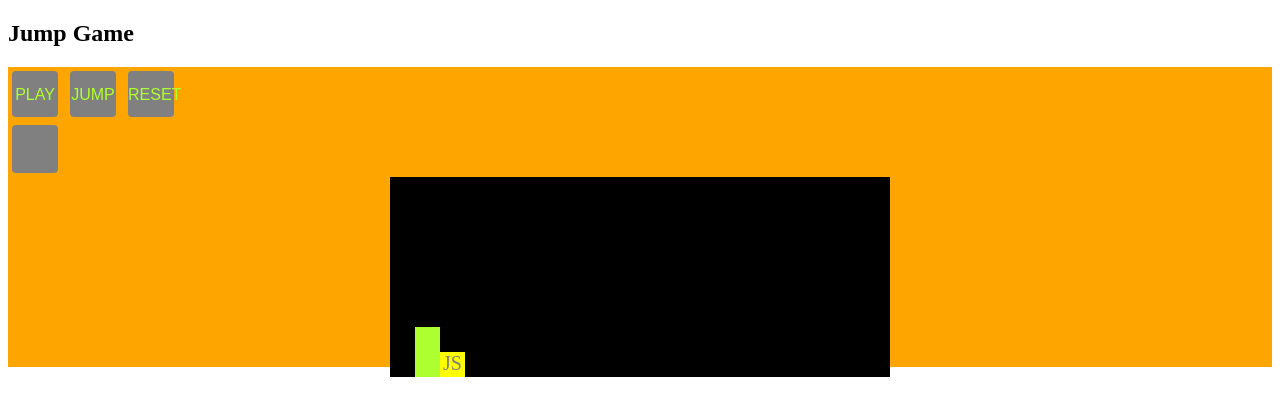
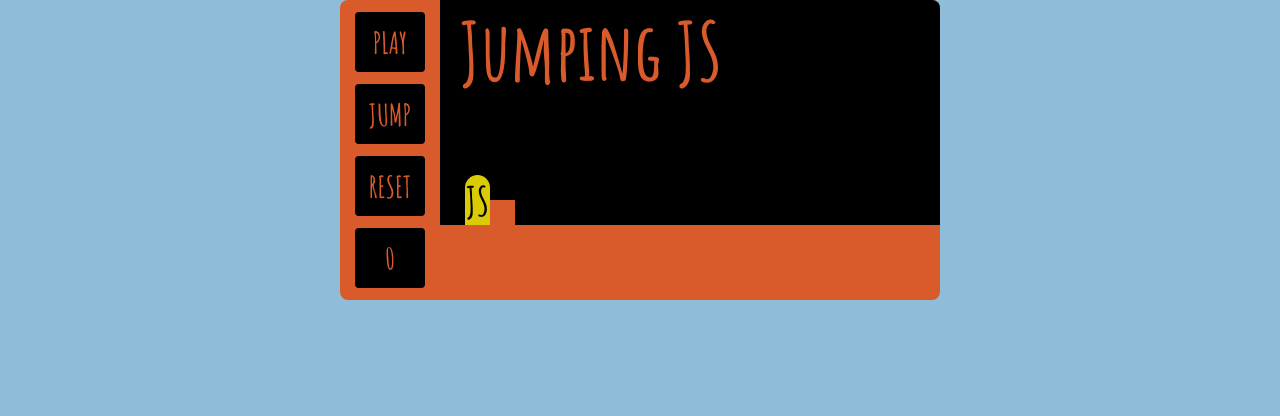
Before and after one commit to kamilMalinowski/game-jumpingJS, a website: page index.html in a window 1280 px wide. Both pictures are taken after a click on the button "PLAY". Drawn offline with Linux system fonts and the light colour scheme.

Commit message:
feat: update styles and js

```diff
--- a/index.html
+++ b/index.html
@@ -8,23 +8,21 @@
   </head>
   <body>
     <!--GAME-->
-    <main class="main">
-      <section class="notes">
-        <h2 class="notes__title">Jump Game</h2>
     <div class="jumpGame jumpGame--js">
       <div class="jumpGame-menu">
         <button class="jumpGame-menu__button play--js">PLAY</button>
         <button class="jumpGame-menu__button jump--js">JUMP</button>
         <button class="jumpGame-menu__button reset--js">RESET</button>
-            <div class="jumpGame-menu__score score--js"></div>
+        <button class="jumpGame-menu__button score--js">0</button>
       </div>
+      <div class="jumpGame-wrapper">
         <div class="jumpGame-area area--js">
-            <div class="jumpGame-area__sprite sprite--js"></div>
-            <div class="jumpGame-area__js js--js">JS</div>
+          <div class="jumpGame-area__sprite sprite--js">JS</div>
+          <div class="jumpGame-area__js js--js"></div>
+        </div>
+        <h2 class="jumpGame-wrapper__title">Jumping JS</h2>
       </div>
     </div>
-      </section>
-    </main>
     <script src="index.js"></script>
   </body>
 </html>
--- a/index.js
+++ b/index.js
@@ -16,6 +16,8 @@ const jump = document.querySelector(".jump--js");
 const sprite = document.querySelector(".sprite--js");
 const js = document.querySelector(".js--js");
 
+const score = document.querySelector(".score--js");
+
 //buttons
 //1. play
 
@@ -24,21 +26,25 @@ play.addEventListener("click", () => {
   const area = document.querySelector(".area--js");
   if (isOff) {
     area.style.display = "none";
-
     isOff = false;
   } else {
-    area.style.display = "block";
-    isOff = true;
+    setTimeout(() => {
+      area.style.display = "block";
+      isOff = true;
+    }, 800);
   }
 });
 
 //2. jump
-jump.addEventListener("click", () => {
-  if (sprite) {
+jump.addEventListener("click", (e) => {
+  if (e) {
     sprite.classList.add("animation");
+    score.innerHTML++;
   }
+
   setTimeout(() => {
     sprite.classList.remove("animation");
+
   }, 400);
 });
 
--- a/style.scss
+++ b/style.scss
@@ -1,51 +1,116 @@
+@import url("https://fonts.googleapis.com/css2?family=Amatic+SC:wght@400;700&display=swap");
+
+//colors:
+$orange: #d95a2b;
+$darkOrange: #8c4c35;
+
+$yellow: #d9cb04;
+$darkYellow: #d9b504;
+
+$blue: #8fbdd9;
+
+body {
+  background: $blue;
+  padding: 0;
+  margin: 0;
+}
+
 .jumpGame {
+  margin: 0 auto;
+  padding: 0;
   height: 300px;
-  background: orange;
+  max-width: 600px;
+
+  font-family: "Amatic SC", cursive;
+  display: flex;
+  justify-content: center;
+  align-items: center;
 }
 
 .jumpGame-menu {
+  display: flex;
+  justify-content: space-evenly;
+  align-items: center;
+  flex-direction: column;
+  background: $orange;
+  width: 100px;
+  height: 300px;
+  margin: 0;
+  padding: 0;
+  border-top-left-radius: 8px;
+  border-bottom-left-radius: 8px;
+
   &__button {
-    width: 46px;
-    height: 46px;
     border-radius: 4px;
-    margin: 4px;
+    transition: 0.25s;
+    display: block;
+    font-family: "Amatic SC", cursive;
+    width: 70px;
+    height: 60px;
     border: none;
     cursor: pointer;
     text-align: center;
-    padding: 2px 0 0 0;
-    font-size: 16px;
-    background: grey;
-    color: greenyellow;
+    font-size: 30px;
+    font-weight: 700;
+    background: black;
+    color: $orange;
+    transform: scale(1);
+    outline: none;
+    &:hover {
+      color: $darkYellow;
+    }
+    &:active {
+      transform: scale(0.9);
+
+      color: $yellow;
+    }
   }
-  &__score {
-    width: 46px;
-    height: 46px;
-    border-radius: 4px;
-    margin: 4px;
-    border: none;
-    cursor: pointer;
+}
+
+.jumpGame-wrapper {
+  border-top-right-radius: 8px;
+  border-bottom-right-radius: 8px;
+  position: relative;
+  background: $orange;
+  width: 500px;
+  height: 300px;
+  display: block;
+  margin: 0;
+  padding: 0;
+  &__title {
+    position: absolute;
     text-align: center;
-    padding: 2px 0 0 0;
-    font-size: 16px;
-    background: gray;
-    color: greenyellow;
+    margin: 0;
+    padding: 0;
+    left: 20px;
+    top: 0;
+    font-size: 80px;
+    color: $orange;
   }
 }
 
 .jumpGame-area {
+  border-top-right-radius: 8px;
+  transition: 2s;
   width: 500px;
   height: 200px;
   margin: 0 auto;
   padding: 0;
+  padding-top:25px;
   background: black;
   display: none;
   &__sprite {
+    border-top-right-radius: 16px;
+    border-top-left-radius: 16px;
     width: 25px;
     height: 50px;
-    background: greenyellow;
+    background: #d9cb04;
     position: relative;
     top: 150px;
     left: 25px;
+    text-align: center;
+    font-weight: 700;
+    font-size: 40px;
   }
   &__js {
     padding: 0;
@@ -56,7 +121,7 @@
     text-align: center;
     color: gray;
     font-size: 20px;
-    background-color: yellow;
+    background-color: #d95a2b;
     position: relative;
     top: 125px;
     left: 0;
```
Also changed, not shown: style.css. Lines whose indentation alone changed are shown as unchanged.
